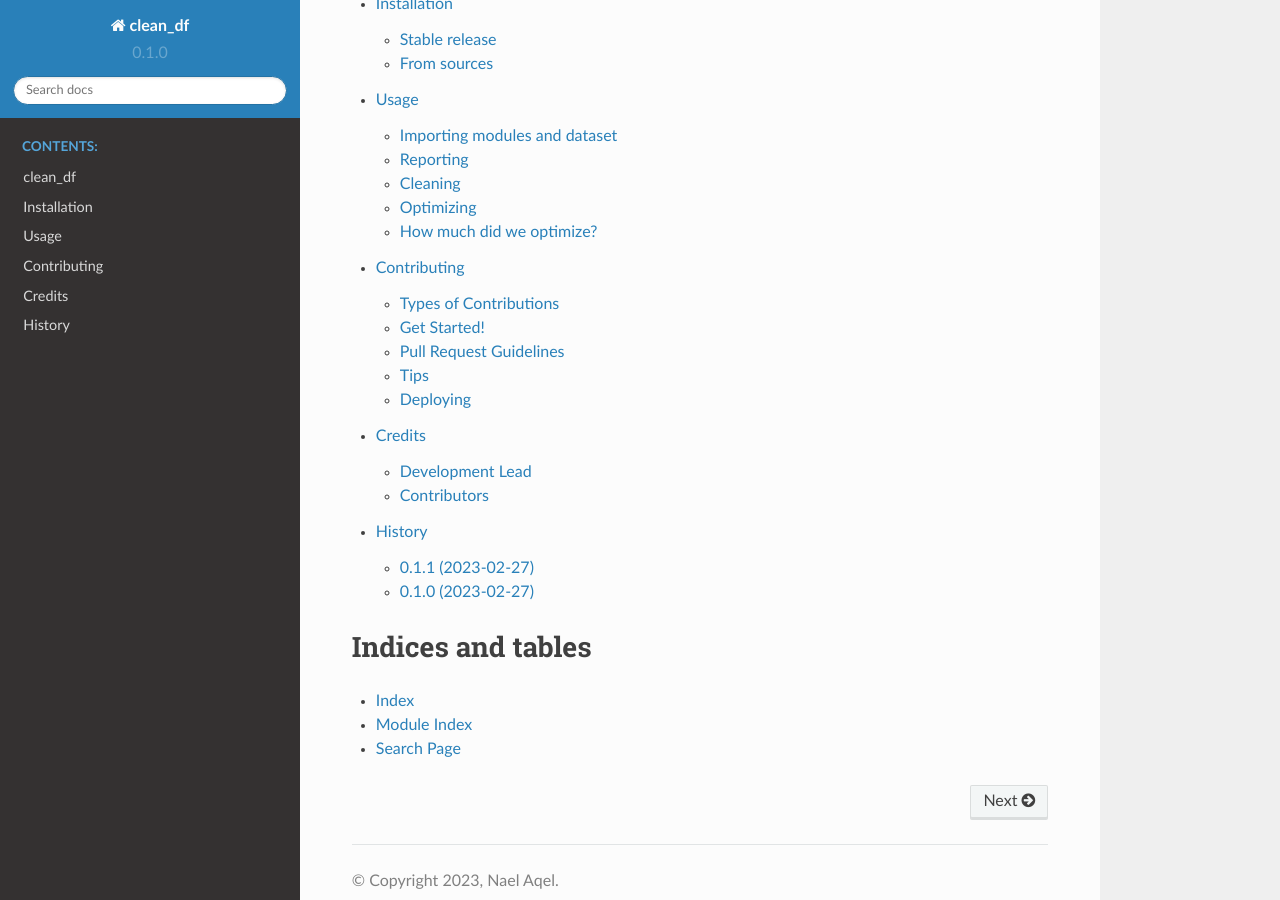
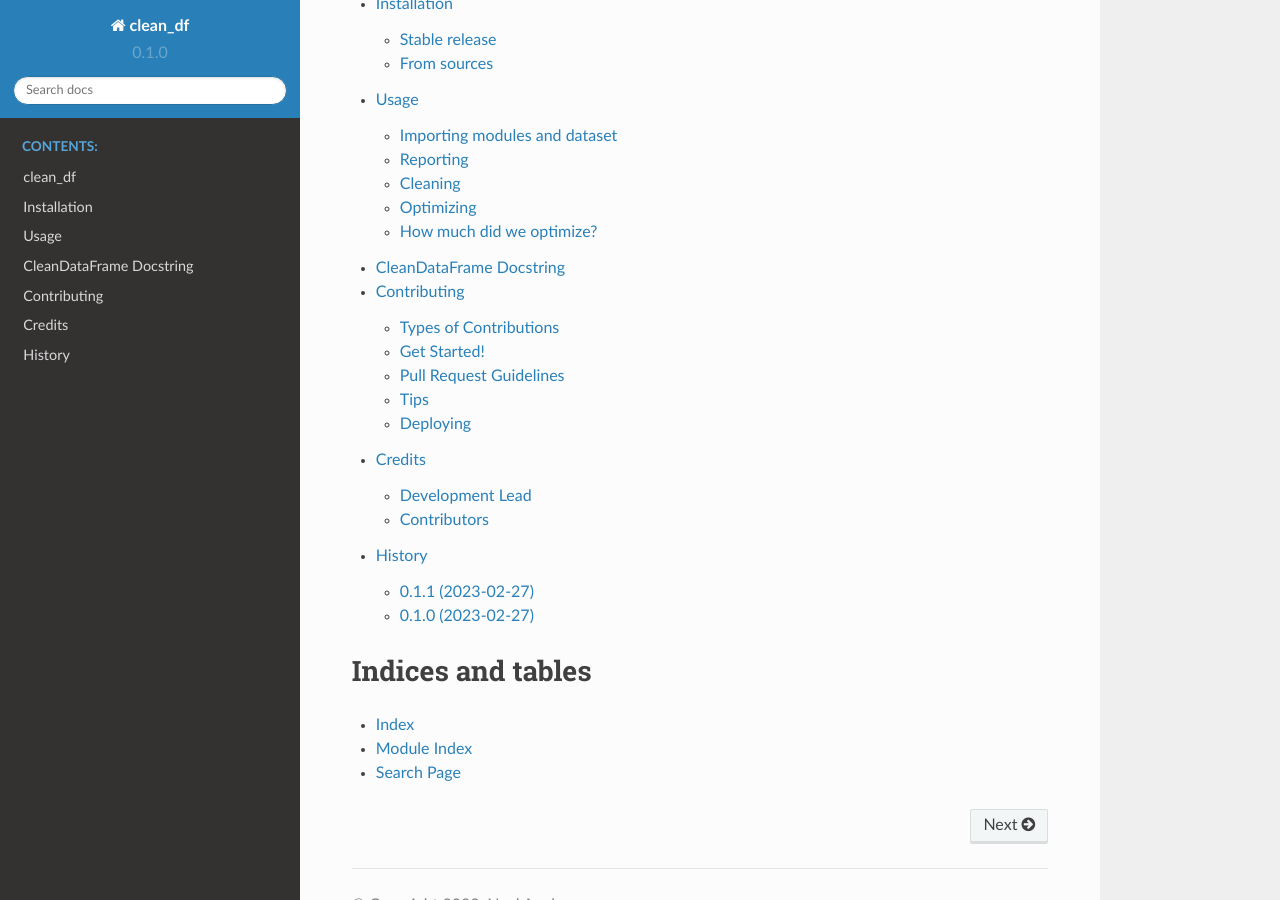
Before and after one commit to NaelAqel/clean_df, a Sphinx documentation site: the page built from docs/index.rst, in a window 1280 px wide and 900 px high, scrolled down 432 px. Built offline with Sphinx 7.4.7 and the Read the Docs theme 2.0.0, drawn with Linux system fonts in a browser that asks for light colours.

Commit message:
rectify to match numpy docstring

```diff
--- a/docs/conf.py
+++ b/docs/conf.py
@@ -31,7 +31,7 @@
 
 # Add any Sphinx extension module names here, as strings. They can be
 # extensions coming with Sphinx (named 'sphinx.ext.*') or your custom ones.
-extensions = ['sphinx.ext.autodoc', 'sphinx.ext.viewcode']
+extensions = ['sphinx.ext.autodoc', 'sphinx.ext.viewcode', 'sphinx.ext.napoleon']
 
 # Add any paths that contain templates here, relative to this directory.
 templates_path = ['_templates']
--- a/docs/module.rst
+++ b/docs/module.rst
@@ -1,2 +1,4 @@
+CleanDataFrame Docstring
+========================
+
 .. automodule:: clean_df.CleanDataFrame
-   :members:
```
